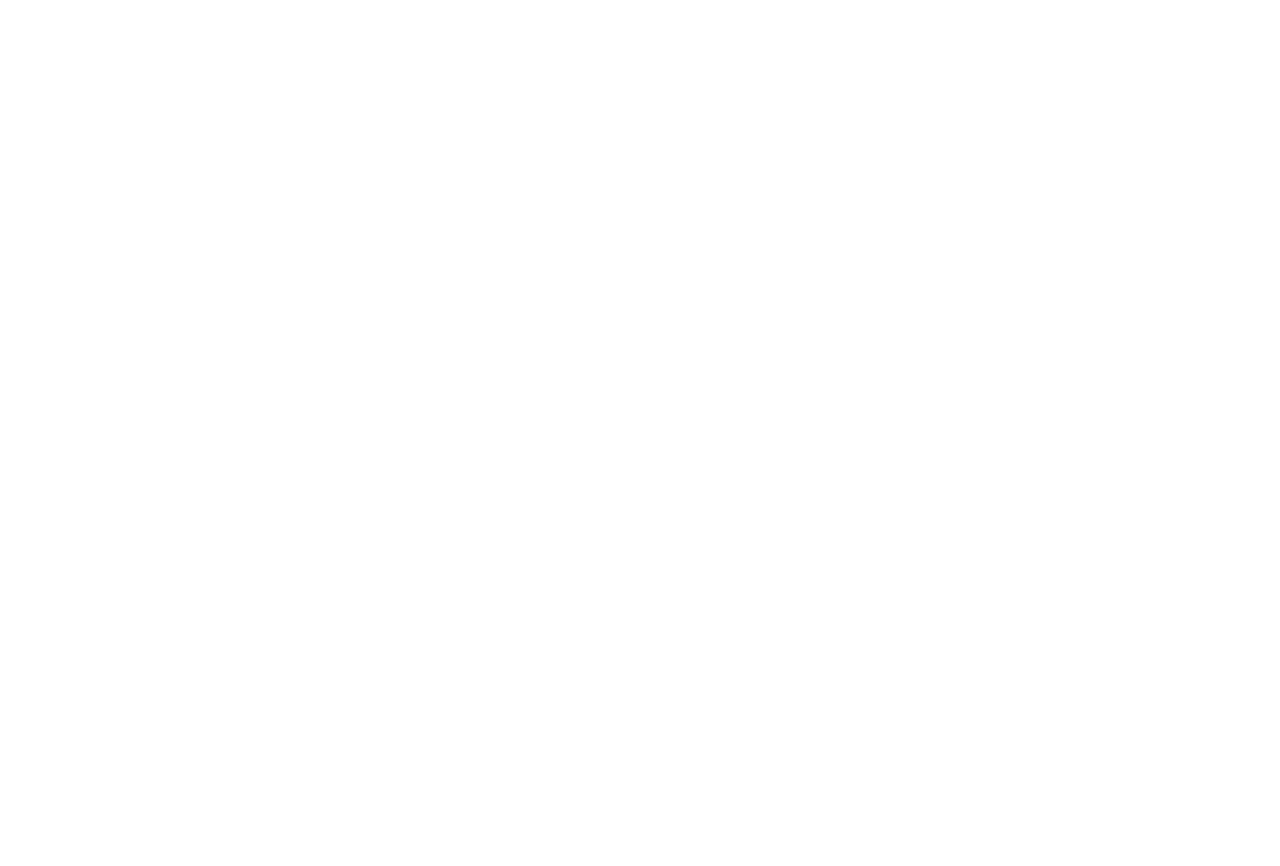
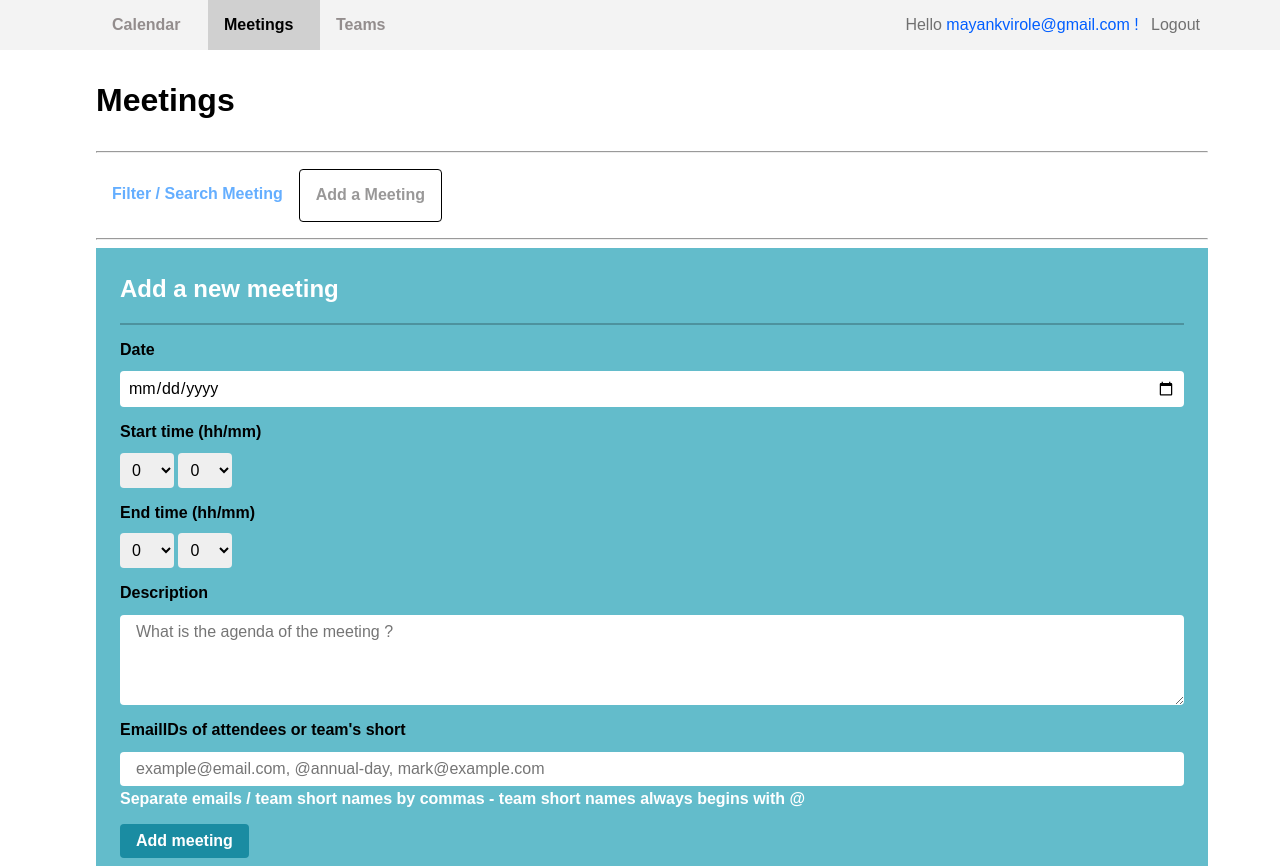
Before and after one commit to mayankvirole/workshop-app, a website: page public/add-meeting.html in a window 1280 px wide. Before the commit the page ends 800 px from the top, so only its background shows below. Drawn offline with Linux system fonts and the light colour scheme.

```diff
--- a/public/add-meeting.html
+++ b/public/add-meeting.html
@@ -0,0 +1,246 @@
+<!DOCTYPE html>
+<html lang="en">
+
+<head>
+	<meta charset="UTF-8">
+	<meta http-equiv="X-UA-Compatible" content="IE=edge">
+	<meta name="viewport" content="width=device-width, initial-scale=1.0">
+	<title>Meetings</title>
+	<link rel="stylesheet" href="./external/normalize.css">
+	<link rel="stylesheet" href="./css/pages/index.css">
+	<link rel="stylesheet" href="./css/pages/meetings.css">
+	<link rel="stylesheet" href="./css/pages/add-meeting.css">
+</head>
+
+<body>
+	<nav>
+		<ul class="navigation">
+			<li><a href="/public/index.html">Calendar</a></li>
+			<li class="active-page"><a href="/public/filter-search-meeting.html">Meetings</a></li>
+			<li><a href="/public/teams.html">Teams</a></li>
+		</ul>
+
+		<div class="nav-right">Hello <span id="email">mayankvirole@gmail.com !</span>
+			<span>Logout</span>
+		</div>
+	</nav>
+
+	<h1>Meetings</h1>
+	<hr>
+
+	<div class="meeting-main">
+		<ul class="meeting-panes">
+			<li class="inactive-pane"><a href="/public/filter-search-meeting.html">Filter / Search Meeting</a></li>
+			<li class="active-pane"><a href="/public/add-meeting.html">Add a Meeting</a></li>
+		</ul>
+	</div>
+	<hr>
+
+	<div class="add-main">
+		<h2>Add a new meeting</h2>
+		<hr>
+
+		<div class="date">
+			<label for="date">Date</label>
+			<input type="date" id="date">
+		</div>
+
+		<div class="time">
+			<label>Start time (hh/mm)</label>
+			<div class="time-input">
+				<select id="st-time-hour">
+					<option value="0" selected>0</option>
+					<option value="">1</option>
+					<option value="">2</option>
+					<option value="">3</option>
+					<option value="">4</option>
+					<option value="">5</option>
+					<option value="">6</option>
+					<option value="">7</option>
+					<option value="">8</option>
+					<option value="">9</option>
+					<option value="">10</option>
+					<option value="">11</option>
+					<option value="">12</option>
+					<option value="">13</option>
+					<option value="">14</option>
+					<option value="">15</option>
+					<option value="">16</option>
+					<option value="">17</option>
+					<option value="">18</option>
+					<option value="">19</option>
+					<option value="">20</option>
+					<option value="">21</option>
+					<option value="">22</option>
+					<option value="">23</option>
+				</select>
+				<select id="st-time-minute">
+					<option value="0" selected>0</option>
+					<option value="">1</option>
+					<option value="">2</option>
+					<option value="">3</option>
+					<option value="">4</option>
+					<option value="">5</option>
+					<option value="">6</option>
+					<option value="">7</option>
+					<option value="">8</option>
+					<option value="">9</option>
+					<option value="">10</option>
+					<option value="">11</option>
+					<option value="">12</option>
+					<option value="">13</option>
+					<option value="">14</option>
+					<option value="">15</option>
+					<option value="">16</option>
+					<option value="">17</option>
+					<option value="">18</option>
+					<option value="">19</option>
+					<option value="">20</option>
+					<option value="">21</option>
+					<option value="">22</option>
+					<option value="">23</option>
+					<option value="0">24</option>
+					<option value="">25</option>
+					<option value="">26</option>
+					<option value="">27</option>
+					<option value="">28</option>
+					<option value="">29</option>
+					<option value="">30</option>
+					<option value="">31</option>
+					<option value="">32</option>
+					<option value="">33</option>
+					<option value="">34</option>
+					<option value="">35</option>
+					<option value="">36</option>
+					<option value="">37</option>
+					<option value="">38</option>
+					<option value="">39</option>
+					<option value="">40</option>
+					<option value="">41</option>
+					<option value="">42</option>
+					<option value="">43</option>
+					<option value="">44</option>
+					<option value="">45</option>
+					<option value="">46</option>
+					<option value="">47</option>
+					<option value="">48</option>
+					<option value="">49</option>
+					<option value="">50</option>
+					<option value="">51</option>
+					<option value="">52</option>
+					<option value="">53</option>
+					<option value="">54</option>
+					<option value="">55</option>
+					<option value="">56</option>
+					<option value="">57</option>
+					<option value="">58</option>
+					<option value="">59</option>
+				</select>
+			</div>
+		</div>
+
+		<div class="time">
+			<label>End time (hh/mm)</label>
+			<div class="time-input">
+				<select id="end-time-hour">
+					<option value="0" selected>0</option>
+					<option value="">1</option>
+					<option value="">2</option>
+					<option value="">3</option>
+					<option value="">4</option>
+					<option value="">5</option>
+					<option value="">6</option>
+					<option value="">7</option>
+					<option value="">8</option>
+					<option value="">9</option>
+					<option value="">10</option>
+					<option value="">11</option>
+					<option value="">12</option>
+					<option value="">13</option>
+					<option value="">14</option>
+					<option value="">15</option>
+					<option value="">16</option>
+					<option value="">17</option>
+					<option value="">18</option>
+					<option value="">19</option>
+					<option value="">20</option>
+					<option value="">21</option>
+					<option value="">22</option>
+					<option value="">23</option>
+				</select>
+				<select id="end-time-minute">
+					<option value="0" selected>0</option>
+					<option value="">1</option>
+					<option value="">2</option>
+					<option value="">3</option>
+					<option value="">4</option>
+					<option value="">5</option>
+					<option value="">6</option>
+					<option value="">7</option>
+					<option value="">8</option>
+					<option value="">9</option>
+					<option value="">10</option>
+					<option value="">11</option>
+					<option value="">12</option>
+					<option value="">13</option>
+					<option value="">14</option>
+					<option value="">15</option>
+					<option value="">16</option>
+					<option value="">17</option>
+					<option value="">18</option>
+					<option value="">19</option>
+					<option value="">20</option>
+					<option value="">21</option>
+					<option value="">22</option>
+					<option value="">23</option>
+					<option value="0">24</option>
+					<option value="">25</option>
+					<option value="">26</option>
+					<option value="">27</option>
+					<option value="">28</option>
+					<option value="">29</option>
+					<option value="">30</option>
+					<option value="">31</option>
+					<option value="">32</option>
+					<option value="">33</option>
+					<option value="">34</option>
+					<option value="">35</option>
+					<option value="">36</option>
+					<option value="">37</option>
+					<option value="">38</option>
+					<option value="">39</option>
+					<option value="">40</option>
+					<option value="">41</option>
+					<option value="">42</option>
+					<option value="">43</option>
+					<option value="">44</option>
+					<option value="">45</option>
+					<option value="">46</option>
+					<option value="">47</option>
+					<option value="">48</option>
+					<option value="">49</option>
+					<option value="">50</option>
+					<option value="">51</option>
+					<option value="">52</option>
+					<option value="">53</option>
+					<option value="">54</option>
+					<option value="">55</option>
+					<option value="">56</option>
+					<option value="">57</option>
+					<option value="">58</option>
+					<option value="">59</option>
+				</select>
+			</div>
+		</div>
+
+		<label for="description">Description</label>
+		<textarea id="description" cols="30" rows="4" placeholder="What is the agenda of the meeting ?"></textarea>
+
+		<label for="emails">EmailIDs of attendees or team's short</label>
+		<textarea id="emails" cols="20" rows="1" placeholder="example@email.com, @annual-day, mark@example.com"></textarea>
+		<span>Separate emails / team short names by commas - team short names always begins with @</span>
+		<button class="btn-add">Add meeting</button>
+	</div>
+</body>
+
+</html>
--- a/public/css/pages/add-meeting.css
+++ b/public/css/pages/add-meeting.css
@@ -0,0 +1,88 @@
+.add-main{
+	display: flex;
+	flex-direction: column;
+	background-color: #63bccb;
+	margin-left: 6rem;
+	margin-right: 4.5rem;
+	padding: 0.5rem 1.5rem;
+}
+
+.add-main > h2{
+	color: white;
+}
+
+.add-main > hr{
+	height: 2px;
+	border: none;
+	margin: 0;
+	background-color: #4d929e;
+}
+
+.add-main > label {
+	margin-top: 1rem;
+	font-weight: bolder;
+}
+
+.add-main > textarea {
+	margin-top: 0.8rem;
+	resize: vertical;
+	border: none;
+	border-radius: 4px;
+	padding: 0.5rem 1rem;
+}
+
+.add-main > span {
+	margin-top: 0.2rem;
+	color: white;
+	font-weight: 600;
+}
+
+.date{
+	display: flex;
+	flex-direction: column;
+	margin-top: 1rem;
+}
+
+.date > label{
+	font-weight: bolder;
+	margin-bottom: 0.7rem;
+}
+
+.date > input{
+	padding: 0.5rem;
+	border-radius: 4px;
+	border: none;
+}
+
+.time{
+margin-top: 1rem;
+}
+
+.time > label{
+	font-weight: bolder;
+}
+
+.time-input > select {
+margin-top: 0.7rem;
+padding: 0.5rem;
+border-radius: 4px;
+border: none;
+}
+
+#emails{
+	resize: none;
+	border: none;
+	border-radius: 4px;
+	padding: 0.5rem 1rem;
+}
+
+.btn-add{
+	width: fit-content;
+	background-color: #1a8ca2;
+	border: none;
+	border-radius: 4px;
+	padding: 0.5rem 1rem;
+	color: white;
+	font-weight: bolder;
+	margin-top: 1rem;
+}
--- a/public/css/pages/calender.css
+++ b/public/css/pages/calender.css
@@ -24,7 +24,7 @@
 .event-content{
 	height: 8rem;
 	width: 100%;
-	background-color: rgb(173, 216, 216);
+	background-color:#73C8D5;
 	border-radius: 4px;
 }
 
--- a/public/css/pages/index.css
+++ b/public/css/pages/index.css
@@ -12,14 +12,15 @@
 }
 
 
-.navigation{
+nav > ul{
 	margin: 0 6rem;
 	padding-left: 0;
 }
 
-.navigation > li > a, .navigation > li > a::after{
+nav > ul > li > a,nav > ul > li > a::after{
 	text-decoration: none;
-	color:black;
+	color:rgb(147, 141, 141);
+	font-weight: 600;
 }
 
 nav > ul {
@@ -29,13 +30,14 @@
 nav > ul > li {
 	float: left;
 	padding: 1rem;
+	width: 5rem;
 }
 
 nav {
 	display: flex;
 	overflow: auto;
 	flex-direction: row;
-	background-color: rgb(237, 236, 236);
+	background-color: rgb(243, 243, 243);
 	padding: 0;
 }
 
@@ -47,7 +49,7 @@
 }
 
 .active-page{
-background-color: #b5b4b4;
+background-color: #d0d0d0;
 padding: 1rem;
 margin: 0;
 font-weight: bold;
@@ -56,6 +58,7 @@
 .active-page > a{
 	text-decoration: none;
 	color:black;
+	font-weight: bolder;
 }
 
 #email{
```
Also changed, not shown: public/css/pages/filter-search-meeting.css (+88 -4 lines), public/css/pages/teams.css (added, +96 -0 lines), public/filter-search-meeting.html (+13 -13 lines), public/teams.html (+73 -0 lines).
